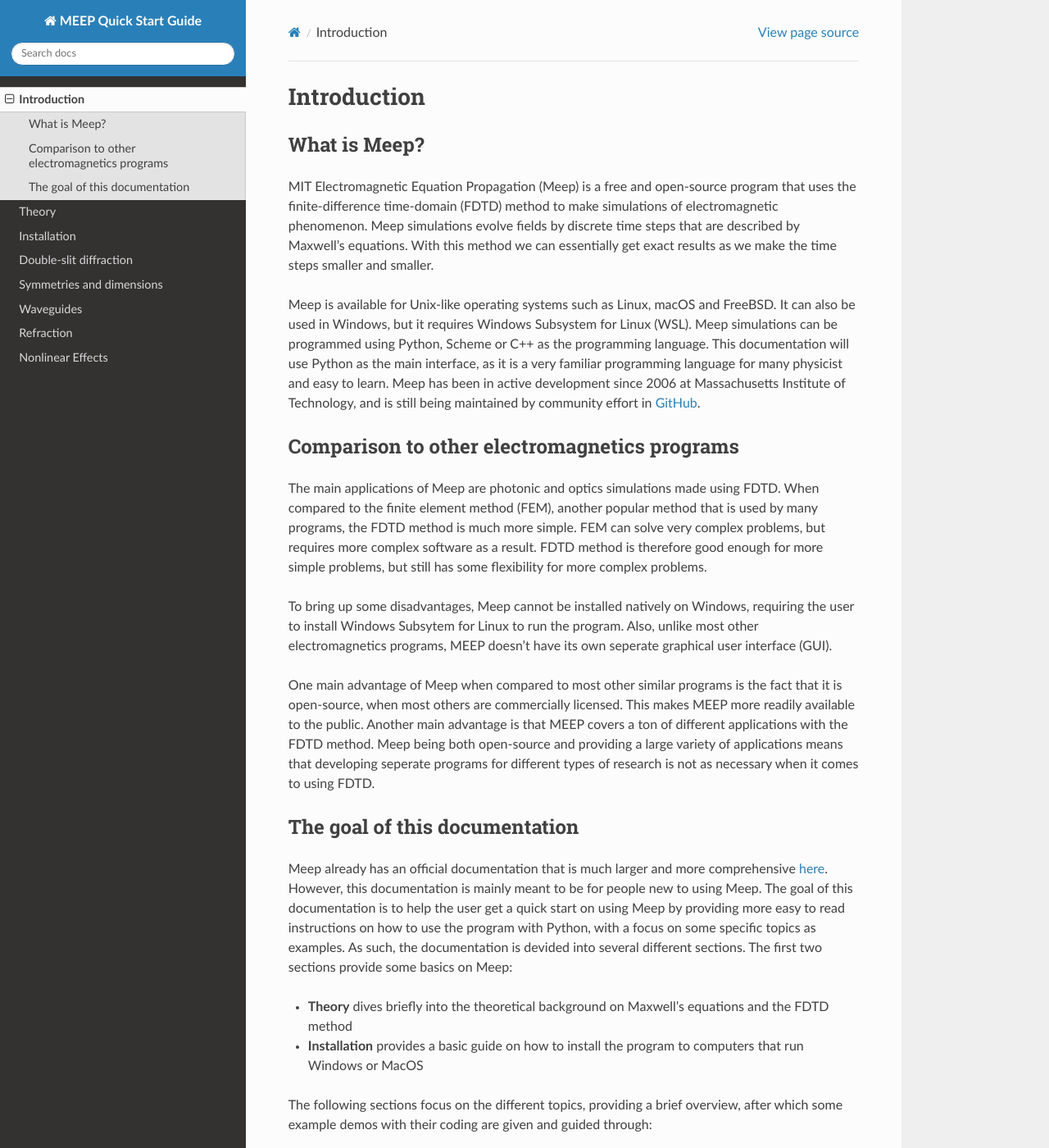
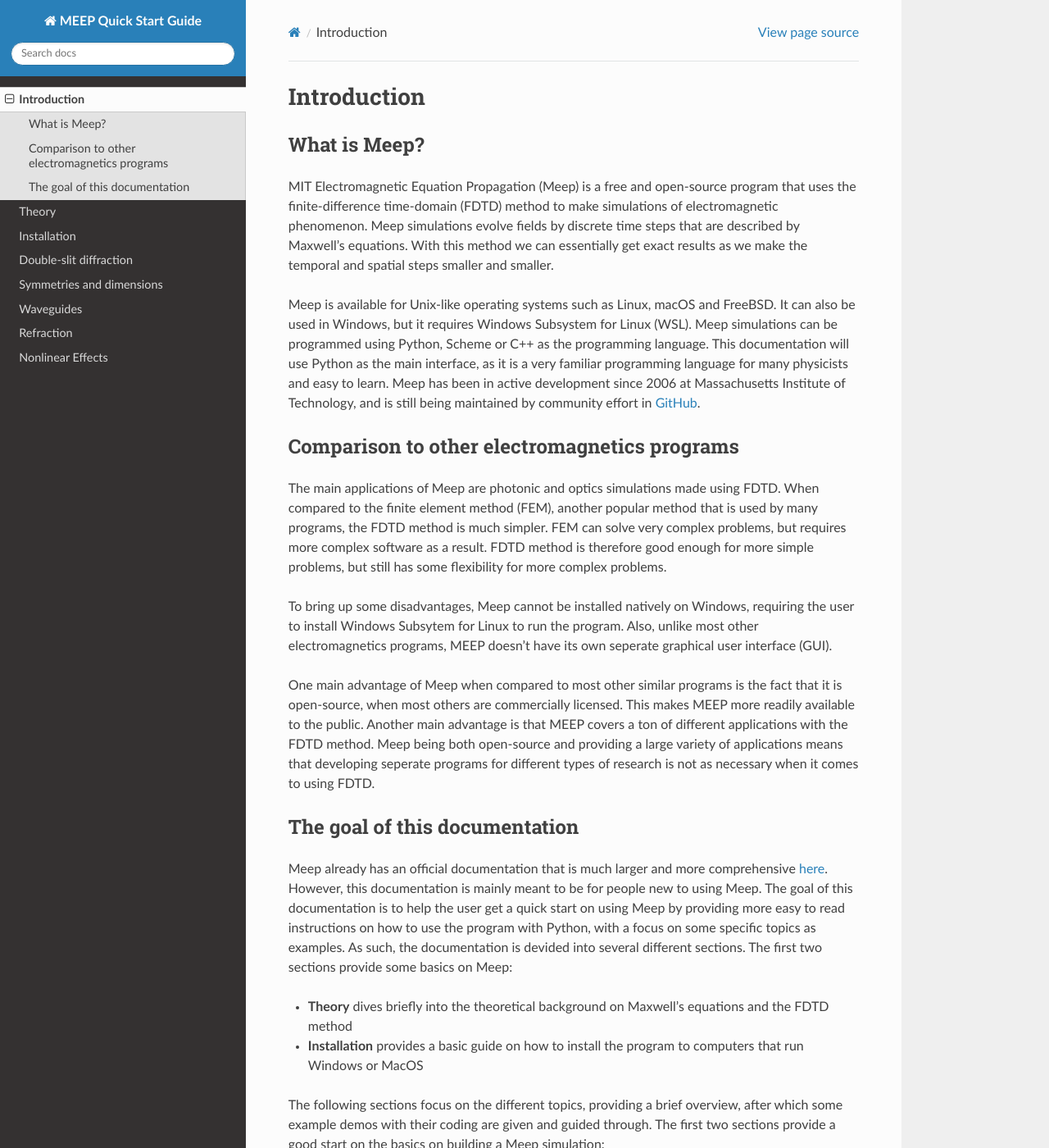
Before and after one commit to lehtisa/tuni_meep_doc, a Sphinx documentation site: the page built from docs/source/introduction.rst, in a window 1280 px wide and 1400 px high. Shown: the whole window at 82% size. Built offline with Sphinx 7.4.7 and the Read the Docs theme 3.1.0, drawn with Linux system fonts in a browser that asks for light colours; pages that are not in the unit, such as notebooks, are missing from menus; some of the changed text lies outside the part shown.

Commit message:
Updated introduction

```diff
--- a/docs/source/introduction.rst
+++ b/docs/source/introduction.rst
@@ -10,13 +10,13 @@ What is Meep?
 MIT Electromagnetic Equation Propagation (Meep) is a free and open-source program that uses
 the finite-difference time-domain (FDTD) method to make simulations of electromagnetic phenomenon.
 Meep simulations evolve fields by discrete time steps that are described by Maxwell’s equations.
-With this method we can essentially get exact results as we make the time steps smaller and smaller.
+With this method we can essentially get exact results as we make the temporal and spatial steps smaller and smaller.
 
 Meep is available for Unix-like operating systems such as Linux, macOS and FreeBSD.
 It can also be used in Windows, but it requires Windows Subsystem for Linux (WSL).
 Meep simulations can be programmed using Python, Scheme or C++ as the programming language.
 This documentation will use Python as the main interface,
-as it is a very familiar programming language for many physicist and easy to learn.
+as it is a very familiar programming language for many physicists and easy to learn.
 Meep has been in active development since 2006 at Massachusetts Institute of Technology,
 and is still being maintained by community effort in `GitHub <https://github.com/NanoComp/meep>`_.
 
@@ -25,7 +25,7 @@ Comparison to other electromagnetics programs
 
 The main applications of Meep are photonic and optics simulations made using FDTD.
 When compared to the finite element method (FEM), another popular method that is used by many programs,
-the FDTD method is much more simple. FEM can solve very complex problems, but requires more complex software as a result.
+the FDTD method is much simpler. FEM can solve very complex problems, but requires more complex software as a result.
 FDTD method is therefore good enough for more simple problems, but still has some flexibility for more complex problems.
 
 To bring up some disadvantages, Meep cannot be installed natively on Windows,
@@ -52,13 +52,14 @@ As such, the documentation is devided into several different sections. The first
 * **Installation** provides a basic guide on how to install the program to computers that run Windows or MacOS
 
 The following sections focus on the different topics, providing a brief overview,
-after which some example demos with their coding are given and guided through:
-
-* **Double-slit diffraction** (This section also provides the basics on building a Meep simulation)
-
-* **Symmetries and dimensions** (2- and 3-dimensional objects)
+after which some example demos with their coding are given and guided through.
+The first two sections provide a good start on the basics on building a Meep simulation:
 
 * **Waveguides**
+
+* **Double-slit diffraction**
+
+* **Symmetries and dimensions** (2- and 3-dimensional simulations)
 
 * **Refraction** (Refraction in a spherical lens, Luneburg Lens)
 
```
